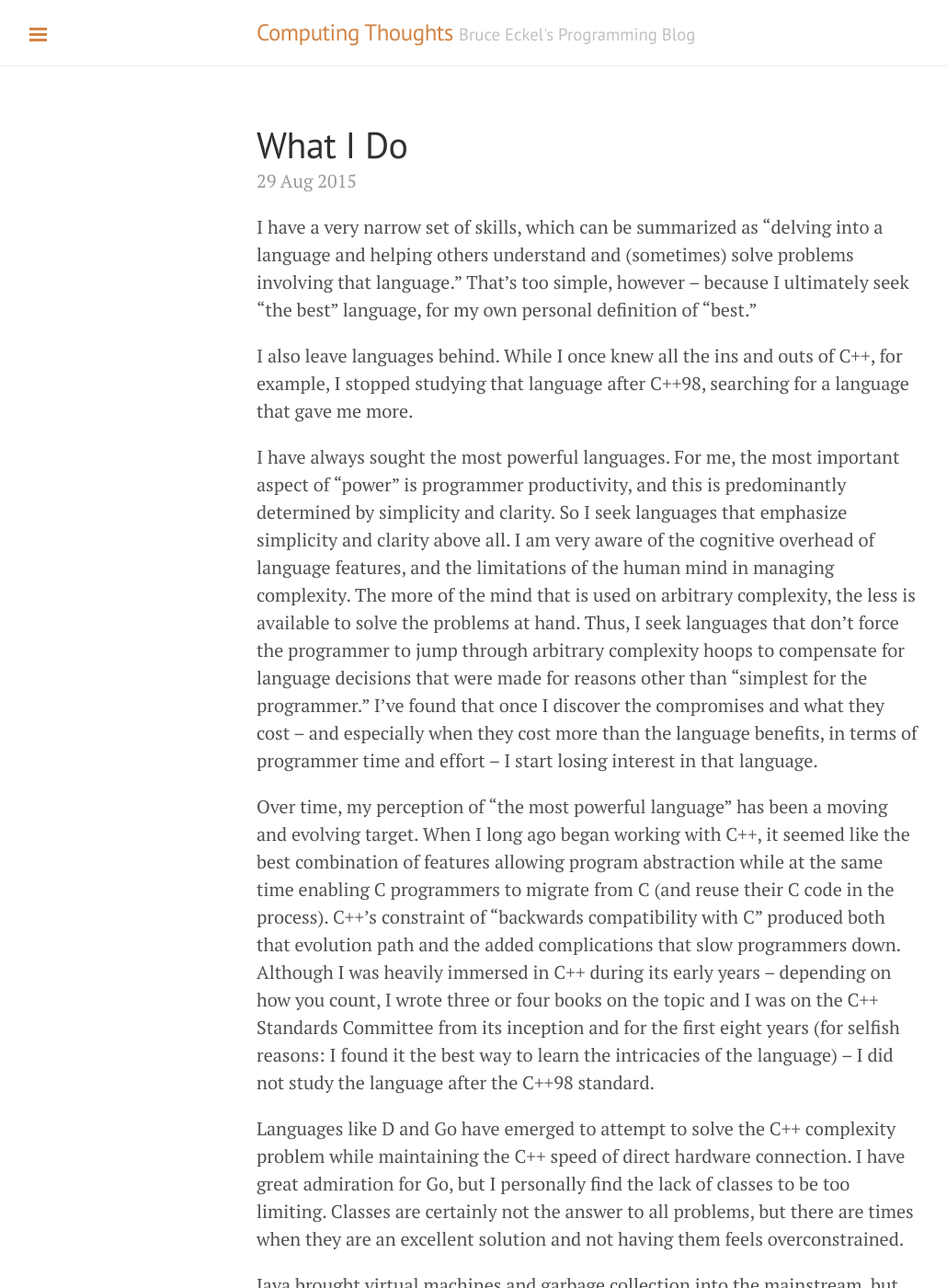
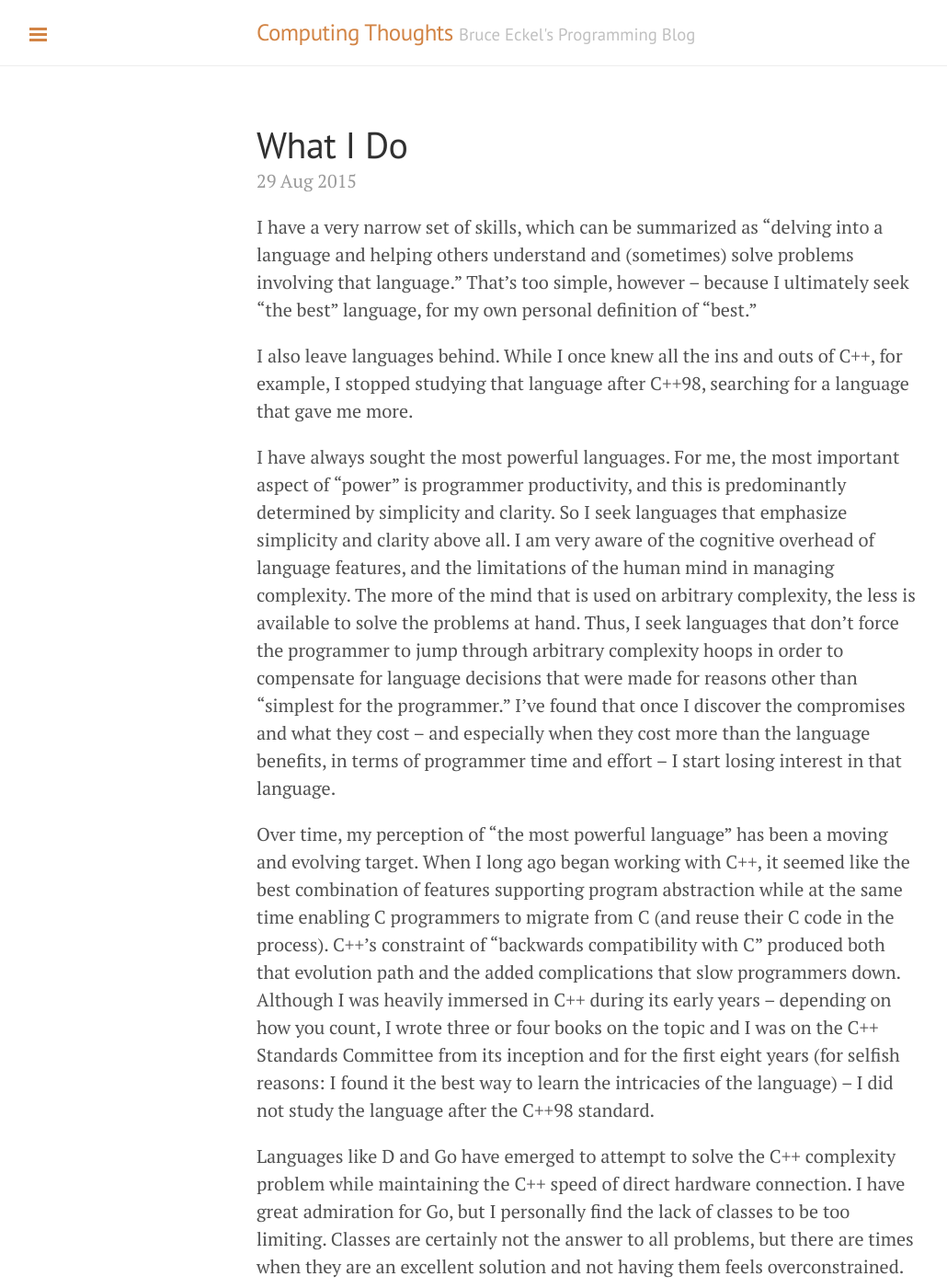
Before and after one commit to djaus2/BruceEckel.github.io, a Jekyll site: the page built from _posts/2015-08-29-what-i-do.md, in a window 1280 px wide and 1400 px high. Shown: the whole window at 92% size, without its empty margins (1-1031 px from the left). Built offline with Jekyll 4.4.1, drawn with Linux system fonts in a browser that asks for light colours; Markdown is read by kramdown in place of the engine named in the settings; comment, search, counter and statistics services are not loaded.

Commit message:
syntax edits

```diff
--- a/_posts/2015-08-29-what-i-do.md
+++ b/_posts/2015-08-29-what-i-do.md
@@ -20,15 +20,15 @@ simplicity and clarity above all. I am very aware of the cognitive overhead of
 language features, and the limitations of the human mind in managing complexity.
 The more of the mind that is used on arbitrary complexity, the less is available
 to solve the problems at hand. Thus, I seek languages that don’t force the
-programmer to jump through arbitrary complexity hoops to compensate for language
-decisions that were made for reasons other than “simplest for the programmer.”
-I’ve found that once I discover the compromises and what they cost -- and
-especially when they cost more than the language benefits, in terms of
+programmer to jump through arbitrary complexity hoops in order to compensate for
+language decisions that were made for reasons other than “simplest for the
+programmer.” I’ve found that once I discover the compromises and what they cost
+-- and especially when they cost more than the language benefits, in terms of
 programmer time and effort -- I start losing interest in that language.
 
 Over time, my perception of “the most powerful language” has been a moving and
 evolving target. When I long ago began working with C++, it seemed like the best
-combination of features allowing program abstraction while at the same time
+combination of features supporting program abstraction while at the same time
 enabling C programmers to migrate from C (and reuse their C code in the
 process). C++’s constraint of “backwards compatibility with C” produced both
 that evolution path and the added complications that slow programmers down.
```
